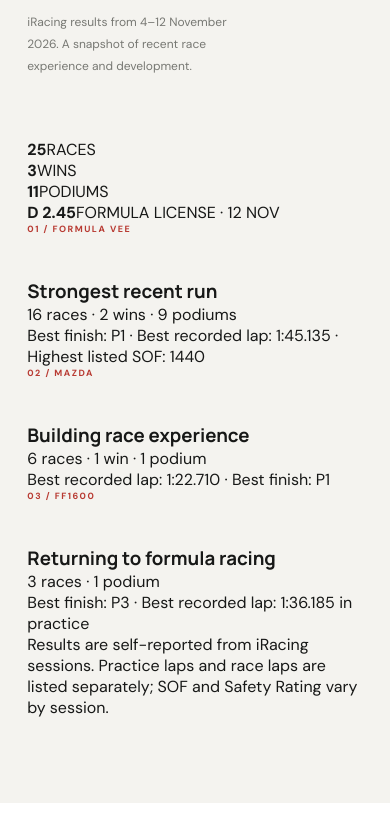
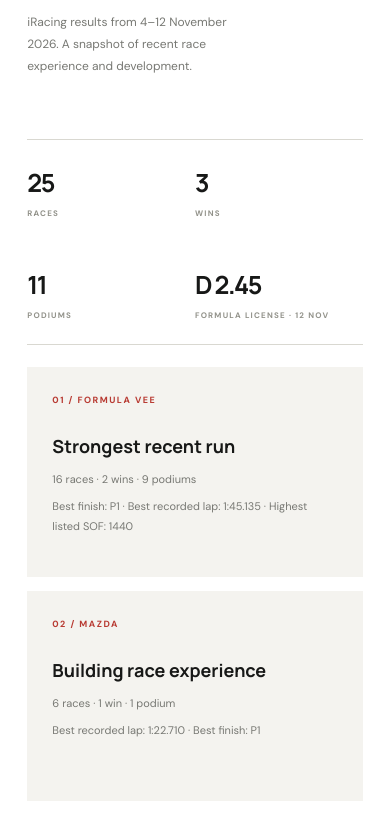
Before and after one commit to wiktortolopilokarting-max/WIK88-Portfolio, a plain HTML site: page index.html in a window 390 px wide. Shown: the part 3160-3973 px from the top of the page. Drawn offline with Linux system fonts and the light colour scheme.

Commit message:
Style recent iRacing results section

```diff
--- a/css/style.css
+++ b/css/style.css
@@ -62,6 +62,18 @@ h1, h2, h3 { font-family: 'Manrope', sans-serif; }
 .tag-row span { background: var(--paper); padding: 7px 9px; color: #66675f; font-size: 9px; }
 .card-image { width: 100%; height: 120px; object-fit: cover; margin-top: auto; padding-top: 15px; }
 .quiet-note { margin-top: auto; padding-top: 25px; font-size: 10px !important; color: #9a9a92 !important; }
+
+.progress-section { background: var(--white); }
+.progress-stats { display: grid; grid-template-columns: repeat(4, 1fr); border-top: 1px solid var(--line); border-bottom: 1px solid var(--line); margin-bottom: 22px; }
+.progress-stats div { padding: 25px 20px 24px 0; display: flex; flex-direction: column; gap: 8px; }
+.progress-stats strong { font: 700 clamp(25px, 3vw, 38px) 'Manrope'; letter-spacing: -1.5px; }
+.progress-stats span { color: #92928a; font-size: 8px; font-weight: 700; letter-spacing: 1.2px; }
+.results-grid { display: grid; grid-template-columns: repeat(3, 1fr); gap: 14px; }
+.result-card { background: var(--paper); padding: 27px 25px; min-height: 210px; }
+.result-card .card-index { margin-bottom: 28px; }
+.result-card h3 { font-size: 18px; margin-bottom: 12px; }
+.result-card p:not(.card-index) { color: var(--muted); font-size: 11px; line-height: 1.8; margin-top: 7px; }
+.results-note { color: #92928a; font-size: 10px; line-height: 1.7; margin-top: 18px; }
 .goals-section { background: var(--white); display: grid; grid-template-columns: .8fr 1.2fr; gap: 10%; }
 .goal-list { border-top: 1px solid var(--line); }
 .goal-row { display: grid; grid-template-columns: 38px 1fr auto; align-items: start; gap: 18px; padding: 25px 0; border-bottom: 1px solid var(--line); }
@@ -96,7 +108,8 @@ footer p, .back-top { color: #8c8c84; font-size: 10px; }
   .section { padding: 85px 7%; }
   .about-section, .goals-section { grid-template-columns: 1fr; gap: 35px; }
   .about-copy { padding-top: 0; }
-  .experience-grid { grid-template-columns: 1fr; }
+  .experience-grid, .results-grid { grid-template-columns: 1fr; }
+  .progress-stats { grid-template-columns: repeat(2, 1fr); }
   .experience-card { min-height: 250px; }
   .approach-section { grid-template-columns: 1fr; gap: 35px; }
   .section-top { align-items: flex-start; flex-direction: column; }
```
